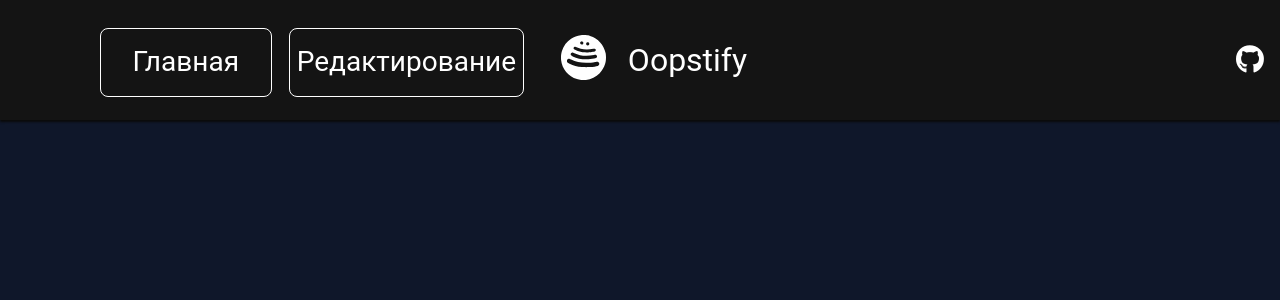
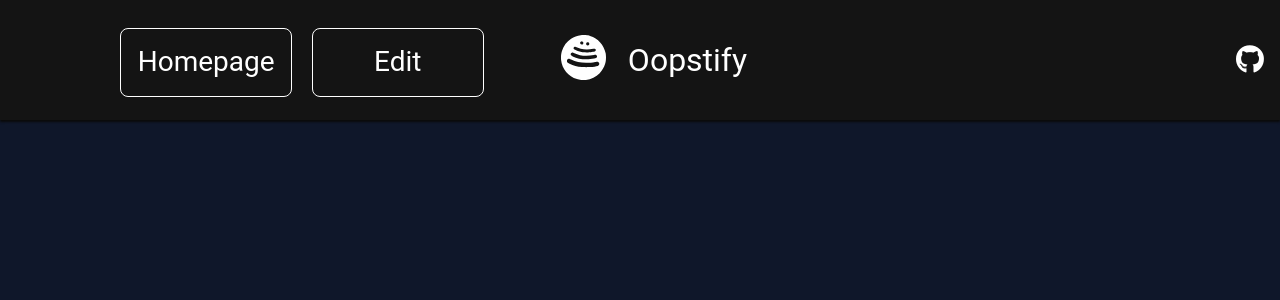
Before and after one commit to Rastuharem/Oopstify, a React (Create React App) app: page /playlist in a window 1280 px wide. Shown: the top 300 px of the page. Built offline with nearby package versions, Linux system fonts and the light colour scheme.

Commit message:
done with sorting

```diff
--- a/src/components/LinkBar.jsx
+++ b/src/components/LinkBar.jsx
@@ -8,10 +8,10 @@ const LinkBar = () => {
       <div className="container">
         <div className="linkbar">
           <Link to="/" className="link">
-            Главная
+            Homepage
           </Link>
           <Link to="/playlist" className="link edit">
-              Редактирование
+              Edit
           </Link>
         </div>
       </div>
--- a/src/components/Player.jsx
+++ b/src/components/Player.jsx
@@ -116,7 +116,8 @@ const Player = ({
         id="main-track"
         controls
         src={songs[selectedSongId].url}
-        preload="true"
+        preload="false"
+        //preload="true"
         onEnded={() => {
           if(shuffled) {
             selectSongById(Math.round(Math.random() * songs.length))
--- a/src/components/SongList.jsx
+++ b/src/components/SongList.jsx
@@ -6,11 +6,10 @@ import SongListHeader from "./SongListHeader";
 const SongList = (
   {
     songs = [],
-    changePlaylist
+    changePlaylist,
+    originalPlaylist,
   }
   ) => {
-
-  //const [songFilt, setSongFilt] = useState(songs);
 
   let songTags = songs.map((song, index) => {
     return <SongItem song={song} key={index} index={index} />;
@@ -20,15 +19,11 @@ const SongList = (
     changePlaylist(newSongFilt);
   };
 
-  // useEffect(()=> {
-  //   changePlaylist(songFilt)
-  // }, [songFilt, changePlaylist])
-
   return (
     <>
       {songs.length !== 0 ? (
         <>
-          <SongListHeader songs={[...songs]} setNewSongList={songListChange} />
+          <SongListHeader songs={[...songs]} setNewSongList={songListChange} originalPlaylist={originalPlaylist}/>
           <div id="song-list">{songTags}</div>
         </>
       ) : (
--- a/src/components/SongListHeader.jsx
+++ b/src/components/SongListHeader.jsx
@@ -1,7 +1,7 @@
 import "../styles/SongListHeader.css";
 import { useEffect, useState } from "react";
 
-const SongListHeader = ({ songs = [], setNewSongList }) => {
+const SongListHeader = ({ songs = [], setNewSongList, originalPlaylist}) => {
   const [filteredSongs, setFilteredSongs] = useState([...songs]);
   const [SelectedSort, setSelectedSort] = useState("index");
   const [Direction, setDirection] = useState("down");
@@ -14,7 +14,7 @@ const SongListHeader = ({ songs = [], setNewSongList }) => {
     let bufSongs = [];
     switch (SelectedSort) {
       case "index":
-        bufSongs = [...filteredSongs].sort((a, b) =>
+        bufSongs = [...originalPlaylist].sort((a, b) =>
           toString(a["id"]).localeCompare(toString(b["id"]))
         );
         break;
@@ -34,6 +34,7 @@ const SongListHeader = ({ songs = [], setNewSongList }) => {
     if (Direction === "up") {
       bufSongs.reverse();
     }
+    console.log(bufSongs)
     setFilteredSongs(bufSongs);
   }, [SelectedSort, Direction]);
 
--- a/src/components/SongTime.jsx
+++ b/src/components/SongTime.jsx
@@ -2,32 +2,39 @@ import { connect } from "react-redux";
 import React from "react";
 import "../styles/SongTime.css";
 
-class SongTime extends React.Component {
-    render() {
+const SongTime = ({ currentLocation, duration }) => {
+
+  const changeSongLocation = (e) => {
+    const ProgressBar = document.getElementById("completed");
+    const Divider = document.getElementById("divider");
+    Divider.style.left = `${e.screenX}%`;
+    console.log("click");
+  };
+
   return (
-            <div className="music-timer">
+    <div id="music-timer" onClick={changeSongLocation}>
       <div
         id="completed"
         style={{
-                        width: `${(this.props.currentLocation / this.props.duration) * 100}%`,
+          width: `${(currentLocation / duration) * 100}%`,
         }}
       ></div>
       <span
         id="divider"
         tabIndex={0}
         style={{
-                    left: `${(this.props.currentLocation / this.props.duration) * 100}%`,
-                    }}>
-                </span>
+          left: `${(currentLocation / duration) * 100}%`,
+        }}
+      ></span>
     </div>
   );
-    }
-}
+};
 
 const mapStateToProps = (state) => {
   return {
     duration: state.duration,
     currentLocation: state.currentLocation,
+    selectedSongId: state.selectedSongId,
   };
 };
 
--- a/src/pages/MainPage.jsx
+++ b/src/pages/MainPage.jsx
@@ -13,9 +13,7 @@ const MainPage = () => {
     for (let index = 0; index < songs.length; index++) {
       const song = Playlist[index];
       song.id = index;
-      console.log(song);
     }
-    console.log(Playlist)
   }, [Playlist]);
 
   const changePlaylistCauseFilter = (newPlaylist) => {
@@ -26,7 +24,7 @@ const MainPage = () => {
     <>
       <NavBar />
       <SongDetail songs={Playlist}/>
-      <SongList songs={Playlist} changePlaylist={changePlaylistCauseFilter} />
+      <SongList songs={Playlist} changePlaylist={changePlaylistCauseFilter} originalPlaylist={songs} />
       <Player songs={Playlist} />
       <a href="#focused" id="focus-link" hidden>
         Go to playing element
--- a/src/styles/LinkBar.css
+++ b/src/styles/LinkBar.css
@@ -11,8 +11,8 @@
 
 .linkbar {
     margin: 0px 100px;
-    justify-content: space-between;
-    width: 90%;
+    justify-content: center;
+    width: 100%;
     display: flex;
     height: 60%;
     min-width: fit-content;
@@ -28,11 +28,7 @@
     width: 40%;
     text-align: center;
     padding-top: 16px;
-
-}
-
-.edit {
-    width: 55%;
+    margin-right: 20px;
 }
 
 .link:hover {
--- a/src/styles/SongDetail.css
+++ b/src/styles/SongDetail.css
@@ -7,7 +7,7 @@
   grid-template-columns: 1fr 1fr;
   grid-template-rows: 30% 1fr 1fr 1fr;
   background-size: cover;
-  opacity: 0.7;
+  opacity: 0.6;
   background-color: "black";
   transition: all 0.1s ease-in-out;
   width: 93%;
@@ -74,7 +74,7 @@
 
 @keyframes hoverImage {
   0% {
-    opacity: 0.7;
+    opacity: 0.6;
     transform: scale(0.9);
   }
   100% {
@@ -85,7 +85,7 @@
 
 @keyframes unhoverImage {
   100% {
-    opacity: 0.7;
+    opacity: 0.6;
     transform: scale(0.9);
   }
   0% {
--- a/src/styles/SongTime.css
+++ b/src/styles/SongTime.css
@@ -1,7 +1,7 @@
-.music-timer {
+#music-timer {
     width: 100%;
     height: 4px;
-    background-color: #141414;
+    background-color: #333333;
     margin-top: 1px;
     display: flex;
 }
```
Also changed, not shown: src/data/songs.json. Lines whose indentation alone changed are shown as unchanged.
